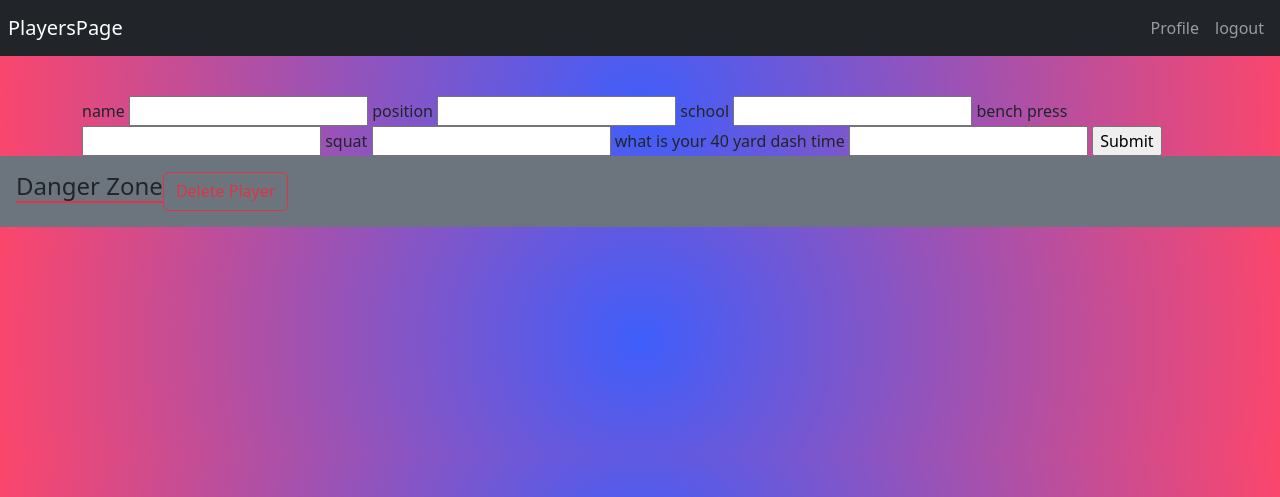
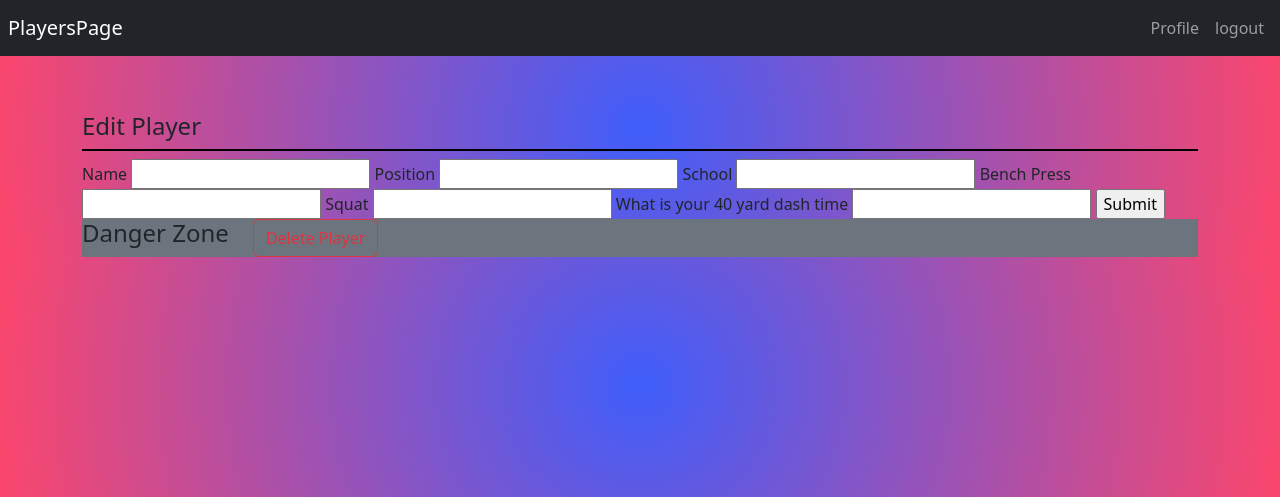
Before and after one commit to Matt-Mattoon/playerspage, a Flask app: template flask_app/templates/editplayer.html in a window 1280 px wide. Shown: the top 497 px of the page. Run offline with Flask 3, Linux system fonts and the light colour scheme; the template is opened without the code that fills it, so the values that code supplies are empty; parts of the project's set-up code (start-up, migrations or seed data) failed here and were passed over.

Commit message:
added some capitalized some of the letters for Edit page

```diff
--- a/flask_app/config/mysqlconnection.py
+++ b/flask_app/config/mysqlconnection.py
@@ -6,7 +6,7 @@ class MySQLConnection:
         # change the user and password as needed
         connection = pymysql.connect(host = 'localhost',
                                     user = 'root',
-                                    password = 'root',
+                                    password = 'Football1089',
                                     db = db,
                                     charset = 'utf8mb4',
                                     cursorclass = pymysql.cursors.DictCursor,
--- a/flask_app/templates/editplayer.html
+++ b/flask_app/templates/editplayer.html
@@ -23,20 +23,21 @@
         </button>
 
     </nav>
-    <div class="container mt-5 pt-5">
+    <div class="container mt-3 pt-5">
+        <h4 class="mt-5 mb-2 pb-2 border-bottom border-black border-2">Edit Player</h4>
         <form action="/playerspage/update/{{session['user_id']}}" method="post">
 
-            <label for="name">name</label>
+            <label for="name">Name</label>
             <input type="text" name="name" value='{{player.name}}'>
-            <label for="position">position</label>
+            <label for="position">Position</label>
             <input type="text" name="position" value="{{player.position}}">
-            <label for="school">school</label>
+            <label for="school">School</label>
             <input type="text" name="school" value="{{player.school}}">
-            <label for="top_strength">bench press</label>
+            <label for="top_strength">Bench Press</label>
             <input type="number" name="top_strength" value="{{player.top_strength}}">
-            <label for="bottom strength">squat</label>
+            <label for="bottom strength">Squat</label>
             <input type="number" name="bottom_strength" value="{{player.top_strength}}">
-            <label for="speed">what is your 40 yard dash time</label>
+            <label for="speed">What is your 40 yard dash time</label>
             <input type="number" name="speed" step="any" value="{{player.speed}}">
 
 
@@ -44,11 +45,15 @@
 
             <input type="submit">
         </form>
+        <div class="d-flex bg-secondary">
+            <h4 class="me-4">Danger Zone</h4>
+            <a class="btn btn-outline-danger " href="/playerspage/{{session['user_id']}}/delete" role="button">Delete Player</a>
+        </div>
     </div>
-    <div class="p-3 d-flex bg-secondary">
+    <!-- <div class="p-3 d-flex bg-secondary">
         <h4 class="justify-content-center border-bottom border-danger border-2">Danger Zone</h4>
-        <a class="justify-content-center btn btn-outline-danger" href="/playerspage/{{session['user_id']}}/delete" role="button">Delete Player</a>
-    </div>
+        <a class="justify-content-center btn btn-outline-danger " href="/playerspage/{{session['user_id']}}/delete" role="button">Delete Player</a>
+    </div> -->
 
 </body>
 </html>
```
